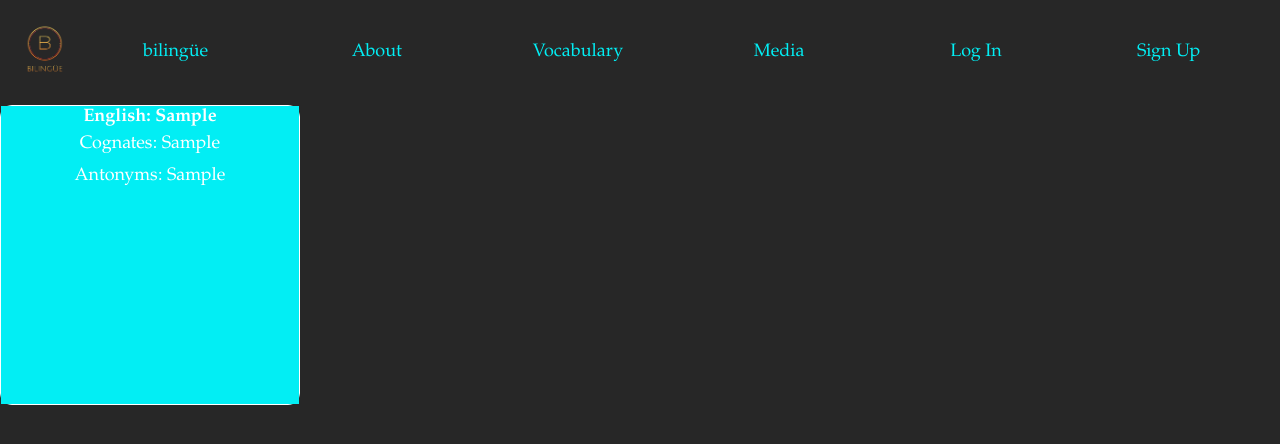
After one commit to 23carnies/bilingue, a Django app: template bilingue_app/templates/vocabulary.html in a window 1280 px wide. The commit adds this page. Shown: the top 444 px of the page. Run offline with Django 3.2, Linux system fonts and the light colour scheme; the template is opened without the code that fills it: values that come from a table or form of the project are taken from there, others are empty; tables that the repository leaves empty hold one stand-in row (values such as "Sample post"); some libraries are stand-ins or nearby versions; some web fonts are replaced.

Commit message:
Add card html and css

```diff
--- a/bilingue_app/static/css/style.css
+++ b/bilingue_app/static/css/style.css
@@ -74,8 +74,9 @@ h1 {
     margin: 20px 0;
     text-align: center;
     font-size: 36px;
-    font-weight: bold;
+    font-weight: 700;
     color: white;
+    font-family: 'Cinzel Decorative', cursive;
 }
 
 p {
@@ -109,3 +110,40 @@ p {
     border-radius: 8px;
     margin: 10px;
 }
+
+/* Flip Card */
+.card {
+    background-color: #02eef4;
+    width: 300px;
+    height: 300px;
+    border: 1px solid #fff;
+    border-radius: 12px;
+    perspective: 1000px;
+}
+.card-inner{
+    position: relative;
+    width: 100%;
+    height: 100%;
+    text-align: center;
+    transition: transform 0.8s;
+    transform-style: preserve-3d;
+}
+.card:hover .card-inner{
+    transform: rotateY(180deg);
+}
+.card-front, .card-back {
+    position: absolute;
+    width: 100%;
+    height: 100%;
+    -webkit-backface-visibility: hidden;
+    backface-visibility: hidden;
+}
+.card-front{
+    background-color: #02eef4;
+    color: white;
+}
+.card-back{
+    background-color: #5832fd;
+    color: #fff;
+    transform: rotateY(180deg);
+}
--- a/bilingue_app/templates/base.html
+++ b/bilingue_app/templates/base.html
@@ -6,6 +6,7 @@
     <meta name="viewport" content="width=device-width, initial-scale=1.0">
     <title>bilingüe</title>
     <link rel="stylesheet" href="https://cdnjs.cloudflare.com/ajax/libs/font-awesome/5.13.0/css/all.min.css">
+    <link href="https://fonts.googleapis.com/css2?family=Cinzel+Decorative:wght@400;700;900&display=swap" rel="stylesheet">
     <link rel="stylesheet" href="{% static 'css/style.css' %}">
 </head>
 <body>
--- /dev/null
+++ b/bilingue_app/templates/vocabulary.html
@@ -0,0 +1,20 @@
+{% extends 'base.html' %}
+{% load static %}
+{% block content %}
+
+<div class="card">
+    <div class="card-inner">
+        <div class="card-front">
+            <h4>English: {{ vocabulary.english }}</h4>
+            <p>Cognates: {{ vocabulary.cognates }}</p>
+            <p>Antonyms: {{ vocabulary.antonyms }}</p>
+        </div>
+        <div class="card-back">
+            <h4>Spanish: {{ vocabulary.spanish }}</h4>
+            <p>Cognates: {{ vocabulary.cognates }}</p>
+            <p>Antonyms: {{ vocabulary.antonyms }}</p>
+        </div>
+    </div>
+</div>
+
+{% endblock %}
--- a/bilingue_app/views.py
+++ b/bilingue_app/views.py
@@ -1,6 +1,7 @@
 from django.shortcuts import render, redirect
 from django.contrib.auth.forms import UserCreationForm
 from django.contrib.auth import login
+from django.contrib.auth.decorators import login_required
 
 
 # Create your views here.
```
